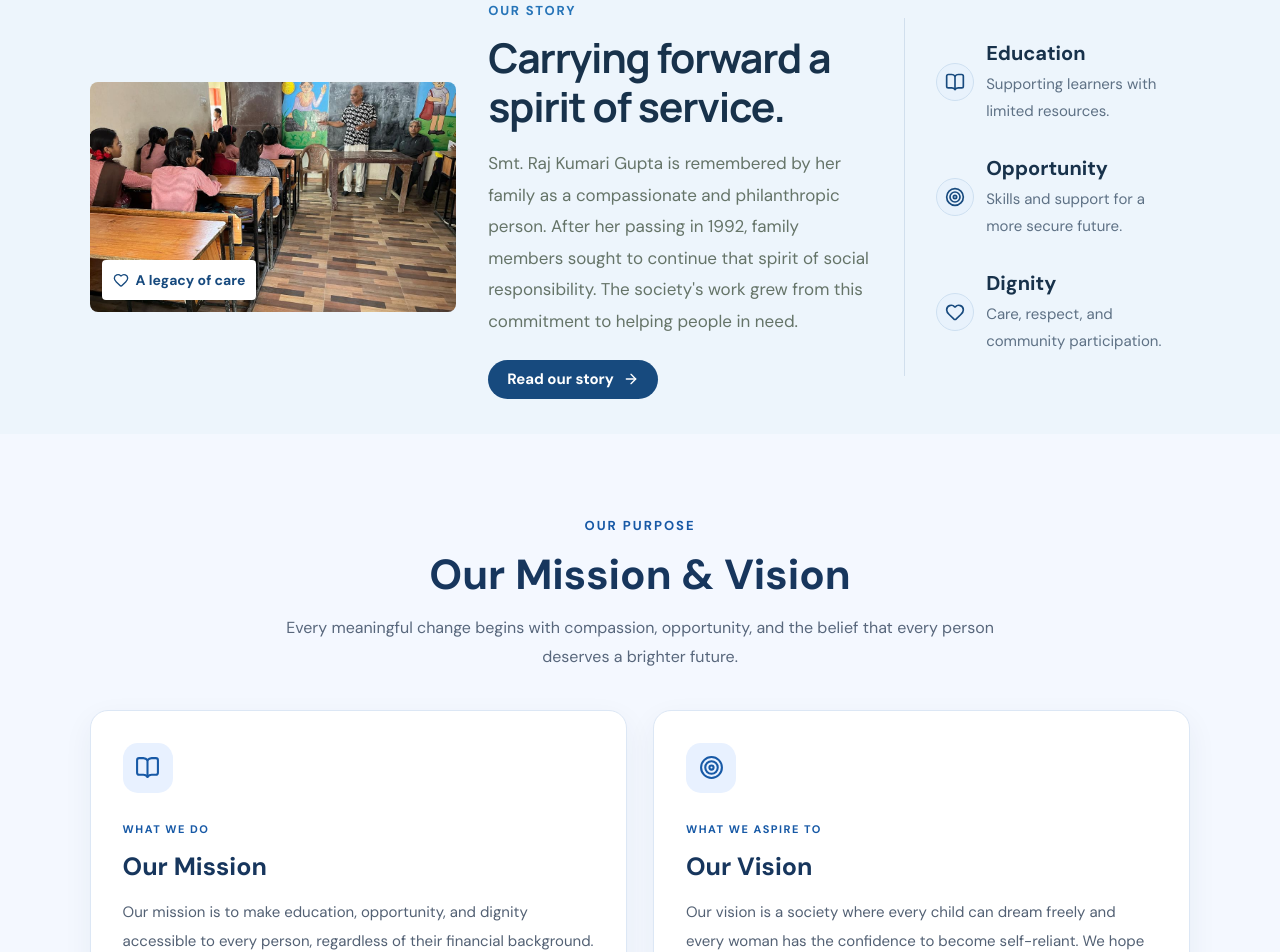
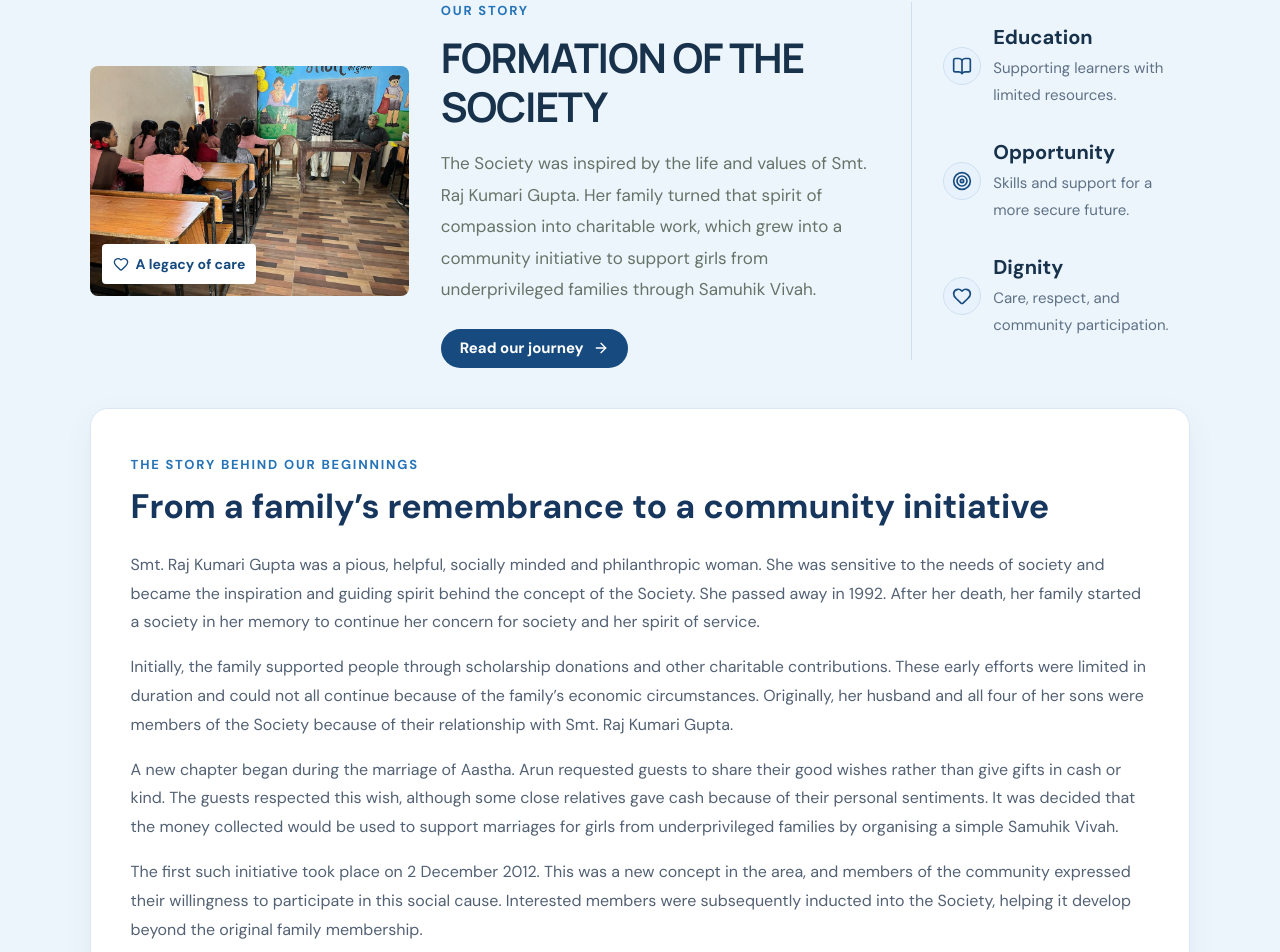
Before and after one commit to rajkumarimemcharsociety-svg/shri-rajkumari-gupta, a React (Vite) app in the folder client/: page / in a window 1280 px wide. Shown: the part 1278-2230 px from the top of the page. Built offline with nearby package versions, Linux system fonts and the light colour scheme; no server answers.

Commit message:
updated Formation

```diff
--- a/client/src/App.jsx
+++ b/client/src/App.jsx
@@ -484,11 +484,26 @@ function HomePage() {
 
         {/* ABOUT THE SOCIETY */}
         <section className="about-band" id="about">
-          <div className="about-inner">
-            <div className="about-photo-wrap">
+          <div
+            className="about-inner"
+            style={{
+              display: "flex",
+              flexWrap: "wrap",
+              alignItems: "center",
+              gap: "32px",
+            }}
+          >
+            <div
+              className="about-photo-wrap"
+              style={{
+                flex: "1 1 260px",
+                minWidth: 0,
+                maxWidth: "100%",
+              }}
+            >
               <img
                 src="/images/scholarship/S (3).jpeg"
-                alt="A person reading a book"
+                alt="A classroom activity supported by the society"
                 loading="lazy"
               />
 
@@ -497,25 +512,34 @@ function HomePage() {
               </span>
             </div>
 
-            <div className="about-copy">
+            <div
+              className="about-copy"
+              style={{
+                flex: "2 1 320px",
+                minWidth: 0,
+              }}
+            >
               <span className="eyebrow">OUR STORY</span>
-              <h2>Carrying forward a spirit of service.</h2>
-
+              <h2>FORMATION OF THE SOCIETY</h2>
               <p>
-                Smt. Raj Kumari Gupta is remembered by her family as a
-                compassionate and philanthropic person. After her
-                passing in 1992, family members sought to continue
-                that spirit of social responsibility. The society's
-                work grew from this commitment to helping people in
-                need.
+                The Society was inspired by the life and values of Smt. Raj
+                Kumari Gupta. Her family turned that spirit of compassion into
+                charitable work, which grew into a community initiative to
+                support girls from underprivileged families through Samuhik
+                Vivah.
               </p>
-
               <a className="button button-green" href="#history">
-                Read our story <ArrowRight size={16} />
+                Read our journey <ArrowRight size={16} />
               </a>
             </div>
 
-            <div className="values-list">
+            <div
+              className="values-list"
+              style={{
+                flex: "1 1 220px",
+                minWidth: 0,
+              }}
+            >
               <article>
                 <span><BookOpen size={20} /></span>
                 <div>
@@ -540,11 +564,101 @@ function HomePage() {
                 </div>
               </article>
             </div>
+
+            <div
+              className="formation-story-full"
+              style={{
+                flex: "1 1 100%",
+                width: "100%",
+                minWidth: 0,
+                boxSizing: "border-box",
+                marginTop: "8px",
+                padding: "clamp(22px, 4vw, 40px)",
+                background: "#ffffff",
+                border: "1px solid #dce7f5",
+                borderRadius: "18px",
+                boxShadow: "0 10px 30px rgba(23, 54, 93, 0.06)",
+              }}
+            >
+              <span
+                className="eyebrow"
+                style={{ display: "inline-block", marginBottom: "10px" }}
+              >
+                THE STORY BEHIND OUR BEGINNINGS
+              </span>
+              <h2
+                style={{
+                  margin: "0 0 22px",
+                  color: "#17365d",
+                  fontSize: "clamp(24px, 3vw, 34px)",
+                  lineHeight: 1.25,
+                }}
+              >
+                From a family’s remembrance to a community initiative
+              </h2>
+
+              <div
+                style={{
+                  width: "100%",
+                  maxWidth: "none",
+                  color: "#536174",
+                  fontSize: "16px",
+                  lineHeight: 1.9,
+                }}
+              >
+                <p style={{ margin: "0 0 16px" }}>
+                  Smt. Raj Kumari Gupta was a pious, helpful, socially minded
+                  and philanthropic woman. She was sensitive to the needs of
+                  society and became the inspiration and guiding spirit behind
+                  the concept of the Society. She passed away in 1992. After
+                  her death, her family started a society in her memory to
+                  continue her concern for society and her spirit of service.
+                </p>
+
+                <p style={{ margin: "0 0 16px" }}>
+                  Initially, the family supported people through scholarship
+                  donations and other charitable contributions. These early
+                  efforts were limited in duration and could not all continue
+                  because of the family’s economic circumstances. Originally,
+                  her husband and all four of her sons were members of the
+                  Society because of their relationship with Smt. Raj Kumari
+                  Gupta.
+                </p>
+
+                <p style={{ margin: "0 0 16px" }}>
+                  A new chapter began during the marriage of Aastha. Arun
+                  requested guests to share their good wishes rather than
+                  give gifts in cash or kind. The guests respected this wish,
+                  although some close relatives gave cash because of their
+                  personal sentiments. It was decided that the money collected
+                  would be used to support marriages for girls from
+                  underprivileged families by organising a simple Samuhik
+                  Vivah.
+                </p>
+
+                <p style={{ margin: "0 0 16px" }}>
+                  The first such initiative took place on 2 December 2012.
+                  This was a new concept in the area, and members of the
+                  community expressed their willingness to participate in
+                  this social cause. Interested members were subsequently
+                  inducted into the Society, helping it develop beyond the
+                  original family membership.
+                </p>
+
+                <p style={{ margin: 0 }}>
+                  The Society later pursued formal registration so that its
+                  charitable work could continue in an organised way. The
+                  registration and tax-related details should be read from
+                  the Society’s official certificates and governing documents
+                  published in the Transparency &amp; Official Documents
+                  section of this website.
+                </p>
+              </div>
+            </div>
           </div>
         </section>
 
-
-        {/* MISSION AND VISION */}
+                {/* MISSION AND VISION */}
         <section
           className="mission-vision-section"
           id="mission-vision"
```
